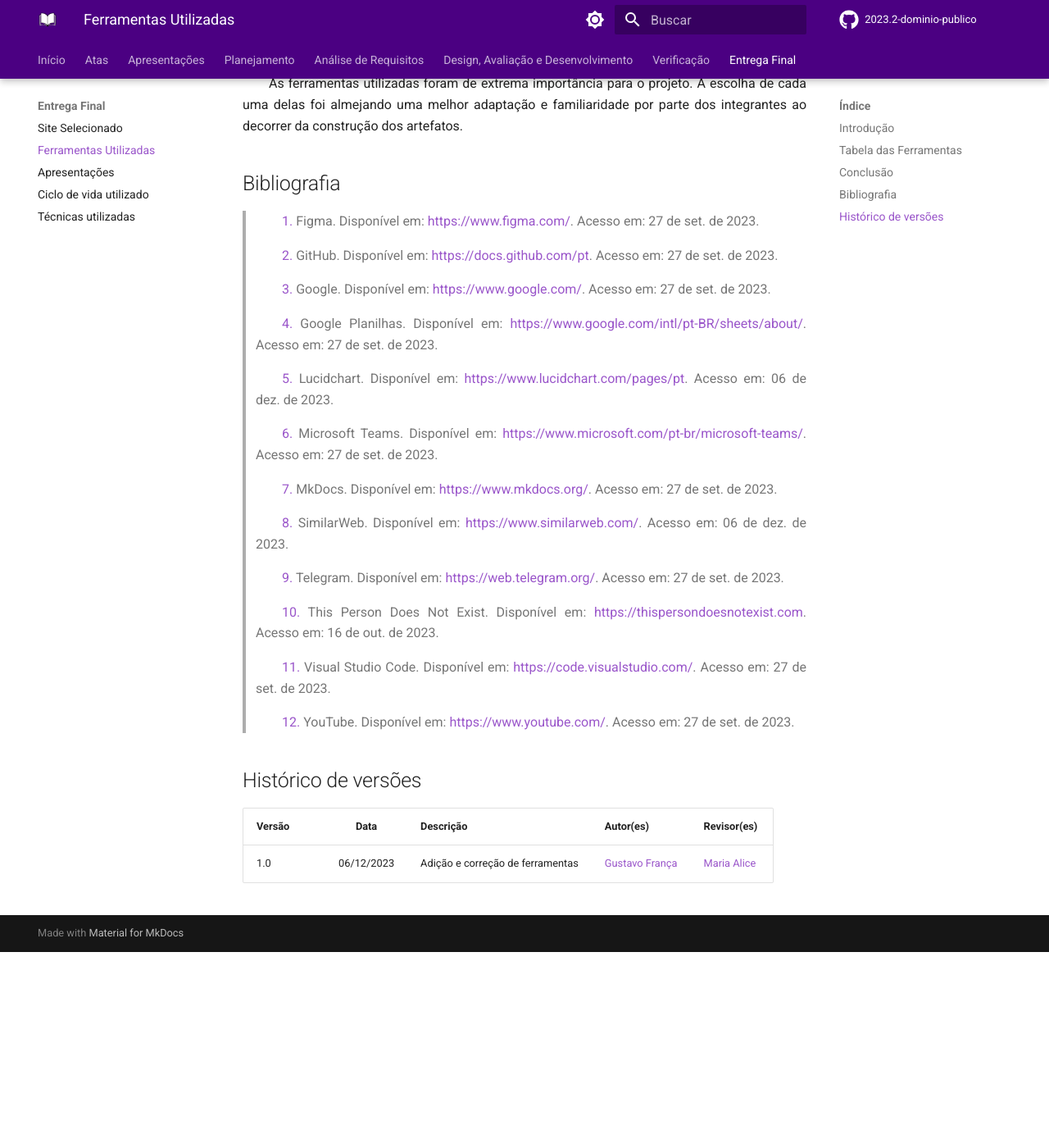
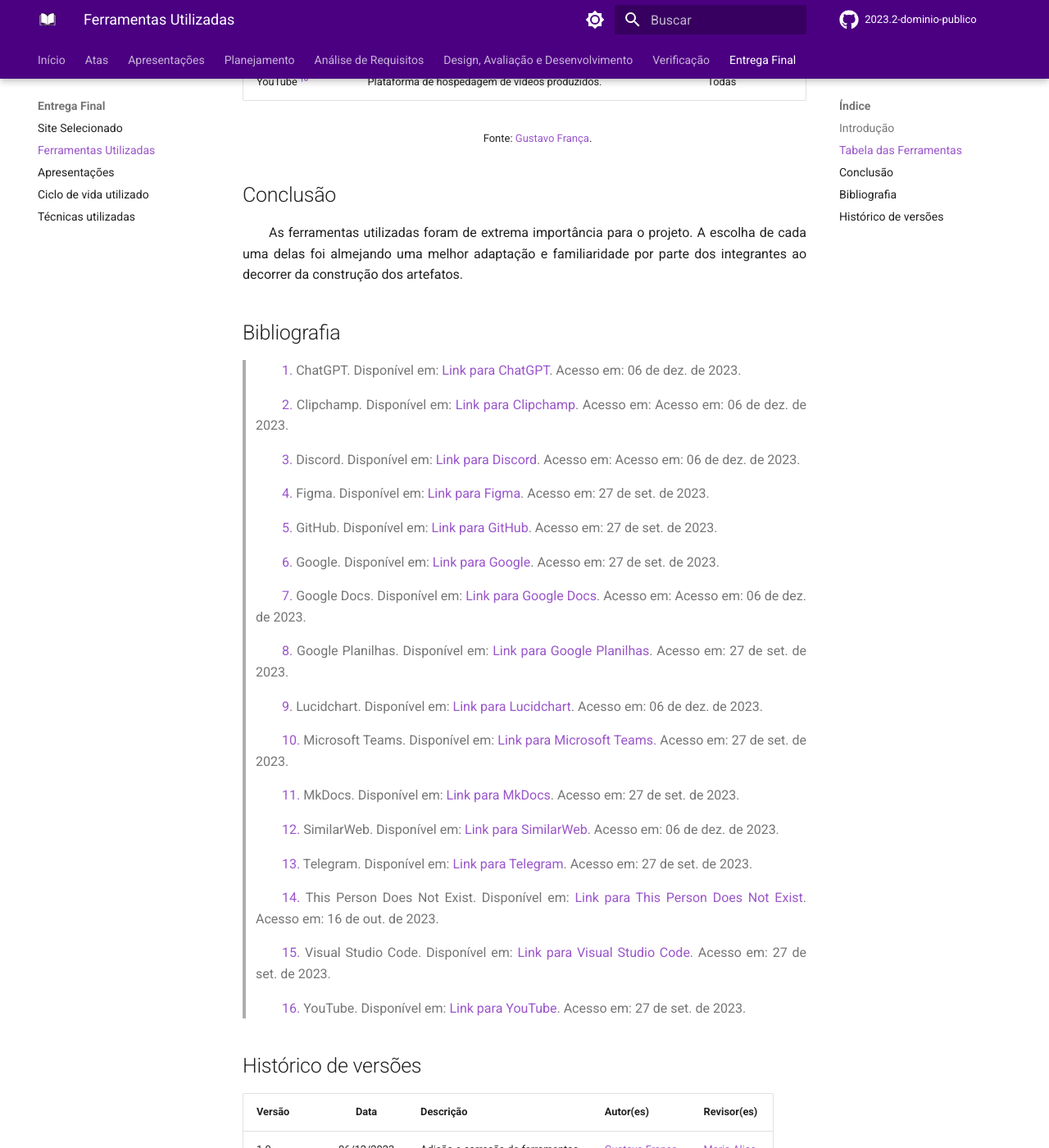
Before and after one commit to Interacao-Humano-Computador/2023.2-Dominio-Publico, an MkDocs documentation site: the page built from docs/entrega_final/ferramentas_utlizadas.md, in a window 1280 px wide and 1400 px high, scrolled down 1461 px. Shown: the whole window at 82% size. Built offline with MkDocs 1.6.1 and Material for MkDocs 9.7.7, drawn with Linux system fonts in a browser that asks for light colours; comment, search, counter and statistics services are not loaded; before the commit the page ends 2622 px from its top, so only the background shows below that; some of the changed text lies outside the part shown.

Commit message:
add-ferramentas

```diff
--- a/docs/entrega_final/ferramentas_utlizadas.md
+++ b/docs/entrega_final/ferramentas_utlizadas.md
@@ -10,20 +10,25 @@
 
 <font size="2"><p style="text-align: center">Tabela 1: Ferramentas Utilizadas </p></font>
 
-| Ferramenta         | Finalidade                                                                                                        | Etapas |
-| ------------------ | ----------------------------------------------------------------------------------------------------------------- | ------ |
-| Figma  <a id="anchor_1" href="#FRM1">¹</a>            | Produção de artefatos gráficos  na criação do [Guia de Estilo](../analise_de_requisitos/guia_de_estilo.md) e [Prótipo de ALta Fidelidade](../design_avalaiacao_desenvolvimento/nivel3/prototipo_alta_fidelidade/planejamento_avaliacao.md)            | Etapa 3, Etapa 7 e Etapa 8    |
-| GitHub <a id="anchor_2" href="#FRM2">²</a>            | Organização, versionamento e documentação de artefatos produzidos no projeto.  | Todas       |
-| Google <a id="anchor_3" href="#FRM3">³</a>             | Site para buscas de informações.                                              | Todas       |
-| Google Planilhas <a id="anchor_4" href="#FRM4">⁴</a>  | Criação de planilhas relacionadas a cronogramas e horários e verificações  na criação da [Metodologia](../planejamento/metodologia.md), na [Verificação](../verficacao/verificacao_grupo_4/) do Grupo 04 e na [Verificação](../verficacao/verificacao_grupo_5/) do Grupo 05     | Etapa 1, Etapa 6.1 e Etapa 6.2       |
-| Lucidchart <a id="anchor_5" href="#FRM5">⁵</a>        | Plataforma de construção de diagramas  na criação da [Análise de Tarefas](../analise_de_requisitos/analise_de_tarefas/hta.md)                         | Etapa 2      |
-| Microsoft Teams <a id="anchor_6" href="#FRM6">⁶</a>   | Realização de reuniões e gravações de apresentações.                           | Todas       |
-| MkDocs <a id="anchor_7" href="#FRM7">⁷</a>            | Criação de páginas de documentação.                                           | Todas       |
-| SimilarWeb   <a id="anchor_8" href="#FRM8">⁸</a>      | Plataforma de tráfico de rede  na criação do [Perfil de Usuário](../analise_de_requisitos/perfil_de_usuario.md)                                          | Etapa 2  |
-| Telegram <a id="anchor_9" href="#FRM9">⁹</a>          | Canal de comunicação principal entre a equipe.                              | Todas       |
-| This Person Does Not Exist <a id="anchor_10" href="#FRM10">¹⁰</a> | Plataforma que disponibiliza fotos de pessoas inexistentes  na criação das [Personas](../analise_de_requisitos/personas.md)       | Etapa 2       |
-| Visual Studio Code <a id="anchor_11" href="#FRM11">¹¹</a> | IDE destinado ao desenvolvimento e edição dos arquivos de documentação.     | Todas       |
-| YouTube   <a id="anchor_12" href="#FRM12">¹²</a>      | Plataforma de hospedagem de vídeos produzidos.                              | Todas       |
+| Ferramenta         | Finalidade                                                                                                        | Etapas                                           |
+| ------------------ | ----------------------------------------------------------------------------------------------------------------- | ------------------------------------------------- |
+| ChatGPT  <a id="anchor_1" href="#FRM1">¹</a>           | Chatbot de inteligência artificial                                             | Todas                                               |
+| Clipchamp  <a id="anchor_2" href="#FRM2">²</a>         | Aplicativo para edição de vídeos                                               | Todas                                               |
+| Discord  <a id="anchor_3" href="#FRM3">³</a>           | Plataforma de comunicação.                                                | Todas                                               |
+| Figma  <a id="anchor_4" href="#FRM4">⁴</a>             | Produção de artefatos gráficos  na criação do [Guia de Estilo](../analise_de_requisitos/guia_de_estilo.md) e [Prótipo de ALta Fidelidade](../design_avalaiacao_desenvolvimento/nivel3/prototipo_alta_fidelidade/planejamento_avaliacao.md)            | Etapa 3, Etapa 7 e Etapa 8                      |
+| GitHub  <a id="anchor_5" href="#FRM5">⁵</a>          | Organização, versionamento e documentação de artefatos produzidos no projeto.  | Todas                                           |
+| Google  <a id="anchor_6" href="#FRM6">⁶</a>            | Site para buscas de informações.                                              | Todas                                           |
+| Google Docs  <a id="anchor_7" href="#FRM7">⁷</a>       | Criação de arquivos compartilháveis.                                                | Todas                                               |
+| Google Planilhas  <a id="anchor_8" href="#FRM8">⁸</a> | Criação de planilhas relacionadas a cronogramas e horários e verificações  na criação da [Metodologia](../planejamento/metodologia.md), na [Verificação](../verficacao/verificacao_grupo_4/) do Grupo 04 e na [Verificação](../verficacao/verificacao_grupo_5/) do Grupo 05     | Etapa 1, Etapa 6.1 e Etapa 6.2                   |
+| Lucidchart  <a id="anchor_9" href="#FRM9">⁹</a>       | Plataforma de construção de diagramas  na criação da [Análise de Tarefas](../analise_de_requisitos/analise_de_tarefas/hta.md)                         | Etapa 2                                          |
+| Microsoft Teams  <a id="anchor_10" href="#FRM10">¹⁰</a>  | Realização de reuniões e gravações de apresentações.                           | Todas                                           |
+| MkDocs  <a id="anchor_11" href="#FRM11">¹¹</a>           | Criação de páginas de documentação.                                           | Todas                                           |
+| SimilarWeb   <a id="anchor_12" href="#FRM12">¹²</a>      | Plataforma de tráfico de rede  na criação do [Perfil de Usuário](../analise_de_requisitos/perfil_de_usuario.md)                                          | Etapa 2                                          |
+| Telegram  <a id="anchor_13" href="#FRM13">¹³</a>         | Canal de comunicação principal entre a equipe.                              | Todas                                           |
+| This Person Does Not Exist  <a id="anchor_14" href="#FRM14">¹⁴</a> | Plataforma que disponibiliza fotos de pessoas inexistentes  na criação das [Personas](../analise_de_requisitos/personas.md)       | Etapa 2                                          |
+| Visual Studio Code  <a id="anchor_15" href="#FRM15">¹⁵</a> | IDE destinado ao desenvolvimento e edição dos arquivos de documentação.     | Todas                                           |
+| YouTube   <a id="anchor_16" href="#FRM16">¹⁶</a>   | Plataforma de hospedagem de vídeos produzidos.                              | Todas                                           |
+
 
 <font size="2"><p style="text-align: center">Fonte: [Gustavo França](https://github.com/gustavofbs).</p></font>
 
@@ -33,29 +38,37 @@
 
 ## Bibliografia
 
-> <a id="FRM1" href="#anchor_1">1.</a> Figma. Disponível em: [https://www.figma.com/](). Acesso em: 27 de set. de 2023.
+> <a id="FRM1" href="#anchor_1">1.</a> ChatGPT. Disponível em: [Link para ChatGPT](https://openai.com/chatgpt). Acesso em: 06 de dez. de 2023.
 >
-> <a id="FRM2" href="#anchor_2">2.</a> GitHub. Disponível em: [https://docs.github.com/pt](). Acesso em: 27 de set. de 2023.
+> <a id="FRM2" href="#anchor_2">2.</a> Clipchamp. Disponível em: [Link para Clipchamp](https://clipchamp.com/pt-br/). Acesso em: Acesso em: 06 de dez. de 2023.
 >
-> <a id="FRM3" href="#anchor_3">3.</a> Google. Disponível em: [https://www.google.com/](). Acesso em: 27 de set. de 2023.
+> <a id="FRM3" href="#anchor_3">3.</a> Discord. Disponível em: [Link para Discord](https://discord.com/). Acesso em: Acesso em: 06 de dez. de 2023.
 >
-> <a id="FRM4" href="#anchor_4">4.</a> Google Planilhas. Disponível em: [https://www.google.com/intl/pt-BR/sheets/about/](). Acesso em: 27 de set. de 2023.
+> <a id="FRM4" href="#anchor_4">4.</a> Figma. Disponível em: [Link para Figma](https://www.figma.com/). Acesso em: 27 de set. de 2023.
 >
-> <a id="FRM5" href="#anchor_5">5.</a> Lucidchart. Disponível em: [https://www.lucidchart.com/pages/pt](). Acesso em: 06 de dez. de 2023.
+> <a id="FRM5" href="#anchor_5">5.</a> GitHub. Disponível em: [Link para GitHub](https://docs.github.com/pt). Acesso em: 27 de set. de 2023.
 >
-> <a id="FRM6" href="#anchor_6">6.</a> Microsoft Teams. Disponível em: [https://www.microsoft.com/pt-br/microsoft-teams/](). Acesso em: 27 de set. de 2023.
+> <a id="FRM6" href="#anchor_6">6.</a> Google. Disponível em: [Link para Google](https://www.google.com/). Acesso em: 27 de set. de 2023.
 >
-> <a id="FRM7" href="#anchor_7">7.</a> MkDocs. Disponível em: [https://www.mkdocs.org/](). Acesso em: 27 de set. de 2023.
+> <a id="FRM7" href="#anchor_7">7.</a> Google Docs. Disponível em: [Link para Google Docs](https://docs.google.com/). Acesso em: Acesso em: 06 de dez. de 2023.
 >
-> <a id="FRM8" href="#anchor_8">8.</a> SimilarWeb. Disponível em: [https://www.similarweb.com/](). Acesso em: 06 de dez. de 2023.
+> <a id="FRM8" href="#anchor_8">8.</a> Google Planilhas. Disponível em: [Link para Google Planilhas](https://www.google.com/intl/pt-BR/sheets/about/). Acesso em: 27 de set. de 2023.
 >
-> <a id="FRM9" href="#anchor_9">9.</a> Telegram. Disponível em: [https://web.telegram.org/](). Acesso em: 27 de set. de 2023.
+> <a id="FRM9" href="#anchor_9">9.</a> Lucidchart. Disponível em: [Link para Lucidchart](https://www.lucidchart.com/pages/pt). Acesso em: 06 de dez. de 2023.
 >
-> <a id="FRM10" href="#anchor_10">10.</a> This Person Does Not Exist. Disponível em: [https://thispersondoesnotexist.com](). Acesso em: 16 de out. de 2023.
+> <a id="FRM10" href="#anchor_10">10.</a> Microsoft Teams. Disponível em: [Link para Microsoft Teams](https://www.microsoft.com/pt-br/microsoft-teams/). Acesso em: 27 de set. de 2023.
 >
-> <a id="FRM11" href="#anchor 11">11.</a> Visual Studio Code. Disponível em: [https://code.visualstudio.com/](). Acesso em: 27 de set. de 2023.
+> <a id="FRM11" href="#anchor_11">11.</a> MkDocs. Disponível em: [Link para MkDocs](https://www.mkdocs.org/). Acesso em: 27 de set. de 2023.
 >
-> <a id="FRM12" href="#anchor_12">12.</a> YouTube. Disponível em: [https://www.youtube.com/](). Acesso em: 27 de set. de 2023.
+> <a id="FRM12" href="#anchor_12">12.</a> SimilarWeb. Disponível em: [Link para SimilarWeb](https://www.similarweb.com/). Acesso em: 06 de dez. de 2023.
+>
+> <a id="FRM13" href="#anchor_13">13.</a> Telegram. Disponível em: [Link para Telegram](https://web.telegram.org/). Acesso em: 27 de set. de 2023.
+>
+> <a id="FRM14" href="#anchor_14">14.</a> This Person Does Not Exist. Disponível em: [Link para This Person Does Not Exist](https://thispersondoesnotexist.com). Acesso em: 16 de out. de 2023.
+>
+> <a id="FRM15" href="#anchor_15">15.</a> Visual Studio Code. Disponível em: [Link para Visual Studio Code](https://code.visualstudio.com/). Acesso em: 27 de set. de 2023.
+>
+> <a id="FRM16" href="#anchor_16">16.</a> YouTube. Disponível em: [Link para YouTube](https://www.youtube.com/). Acesso em: 27 de set. de 2023.
 >
 
 
@@ -64,3 +77,4 @@
 | Versão |    Data    | Descrição                              | Autor(es)                                       | Revisor(es)                                    |
 | ------ | :--------: | -------------------------------------- | ----------------------------------------------- | ---------------------------------------------- |
 | 1.0    | 06/12/2023 | Adição e correção de ferramentas       | [Gustavo França](https://github.com/gustavofbs) | [Maria Alice](https://github.com/Maliz30)      |
+| 1.1    | 06/12/2023 | Finalização do artefato                | [Victor Hugo](https://github.com/ViictorHugoo)  | [Maria Alice](https://github.com/Maliz30)      |
--- a/docs/planejamento/ferramentas.md
+++ b/docs/planejamento/ferramentas.md
@@ -14,20 +14,25 @@
 
 <font size="2"><p style="text-align: center">Tabela 1: Ferramentas utilizadas no projeto.</p></font>
 
-| Ferramenta         | Descrição                                                                                                        |
+| Ferramenta         | Descrição                                                                                                         |
 | ------------------ | ----------------------------------------------------------------------------------------------------------------- |
-| Figma  <a id="anchor_1" href="#FRM1">¹</a>            | Produção de artefatos gráficos.
-| GitHub <a id="anchor_2" href="#FRM2">²</a>            | Organização, versionamento e documentação de artefatos produzidos no projeto.  |
-| Google <a id="anchor_3" href="#FRM3">³</a>            | Site para buscas de informações.                                              |
-| Google Planilhas <a id="anchor_4" href="#FRM4">⁴</a>  | Criação de planilhas relacionadas a cronogramas e horários e verificações.   |
-| Lucidchart <a id="anchor_5" href="#FRM5">⁵</a>        | Plataforma de construção de diagramas. |
-| Microsoft Teams <a id="anchor_6" href="#FRM6">⁶</a>   | Realização de reuniões e gravações de apresentações. |
-| MkDocs <a id="anchor_7" href="#FRM7">⁷</a>            | Criação de páginas de documentação.     |
-| SimilarWeb   <a id="anchor_8" href="#FRM8">⁸</a>      | Plataforma de tráfico de rede.  |
-| Telegram <a id="anchor_9" href="#FRM9">⁹</a>          | Canal de comunicação principal entre a equipe.   |
-| This Person Does Not Exist <a id="anchor_10" href="#FRM10">¹⁰</a> | Plataforma que disponibiliza fotos de pessoas inexistentes.  |
-| Visual Studio Code <a id="anchor_11" href="#FRM11">¹¹</a> | IDE destinado ao desenvolvimento e edição dos arquivos de documentação. |
-| YouTube   <a id="anchor_12" href="#FRM12">¹²</a>      | Plataforma de hospedagem de vídeos produzidos.  |
+| ChatGPT  <a id="anchor_1" href="#FRM1">¹</a>          | Chatbot de inteligência artificial.                                             |
+| Clipchamp  <a id="anchor_2" href="#FRM2">²</a>        | Aplicativo para edição de vídeos.                                               |
+| Discord  <a id="anchor_3" href="#FRM3">³</a>          | Plataforma de comunicação.                                                |
+| Figma  <a id="anchor_4" href="#FRM4">⁴</a>            | Produção de artefatos gráficos.                                                |
+| GitHub <a id="anchor_5" href="#FRM5">⁵</a>            | Organização, versionamento e documentação de artefatos produzidos no projeto.  |
+| Google <a id="anchor_6" href="#FRM6">⁶</a>            | Site para buscas de informações.                                              |
+| Google Docs  <a id="anchor_7" href="#FRM7">⁷</a>      | Criação de arquivos compartilháveis.                                                |
+| Google Planilhas <a id="anchor_8" href="#FRM8">⁸</a>  | Criação de planilhas relacionadas a cronogramas e horários e verificações.   |
+| Lucidchart <a id="anchor_9" href="#FRM9">⁹</a>        | Plataforma de construção de diagramas. |
+| Microsoft Teams <a id="anchor_10" href="#FRM10">¹⁰</a>   | Realização de reuniões e gravações de apresentações. |
+| MkDocs <a id="anchor_11" href="#FRM11">¹¹</a>            | Criação de páginas de documentação.     |
+| SimilarWeb   <a id="anchor_12" href="#FRM12">¹²</a>      | Plataforma de tráfico de rede.  |
+| Telegram <a id="anchor_13" href="#FRM13">¹³</a>          | Canal de comunicação principal entre a equipe.   |
+| This Person Does Not Exist <a id="anchor_14" href="#FRM14">¹⁴</a> | Plataforma que disponibiliza fotos de pessoas inexistentes.  |
+| Visual Studio Code <a id="anchor_15" href="#FRM15">¹⁵</a> | IDE destinado ao desenvolvimento e edição dos arquivos de documentação. |
+| YouTube   <a id="anchor_16" href="#FRM16">¹⁶</a>      | Plataforma de hospedagem de vídeos produzidos.  |
+
 
 </center>
 
@@ -35,29 +40,39 @@
 
 ## Referências
 
-> <a id="FRM1" href="#anchor_1">1.</a> Figma. Disponível em: [https://www.figma.com/](). Acesso em: 27 de set. de 2023.
+## Bibliografia
+
+> <a id="FRM1" href="#anchor_1">1.</a> ChatGPT. Disponível em: [Link para ChatGPT](https://openai.com/chatgpt). Acesso em: 06 de dez. de 2023.
 >
-> <a id="FRM2" href="#anchor_2">2.</a> GitHub. Disponível em: [https://docs.github.com/pt](). Acesso em: 27 de set. de 2023.
+> <a id="FRM2" href="#anchor_2">2.</a> Clipchamp. Disponível em: [Link para Clipchamp](https://clipchamp.com/pt-br/). Acesso em: Acesso em: 06 de dez. de 2023.
 >
-> <a id="FRM3" href="#anchor_3">3.</a> Google. Disponível em: [https://www.google.com/](). Acesso em: 27 de set. de 2023.
+> <a id="FRM3" href="#anchor_3">3.</a> Discord. Disponível em: [Link para Discord](https://discord.com/). Acesso em: Acesso em: 06 de dez. de 2023.
 >
-> <a id="FRM4" href="#anchor_4">4.</a> Google Planilhas. Disponível em: [https://www.google.com/intl/pt-BR/sheets/about/](). Acesso em: 27 de set. de 2023.
+> <a id="FRM4" href="#anchor_4">4.</a> Figma. Disponível em: [Link para Figma](https://www.figma.com/). Acesso em: 27 de set. de 2023.
 >
-> <a id="FRM5" href="#anchor_5">5.</a> Lucidchart. Disponível em: [https://www.lucidchart.com/pages/pt](). Acesso em: 06 de dez. de 2023.
+> <a id="FRM5" href="#anchor_5">5.</a> GitHub. Disponível em: [Link para GitHub](https://docs.github.com/pt). Acesso em: 27 de set. de 2023.
 >
-> <a id="FRM6" href="#anchor_6">6.</a> Microsoft Teams. Disponível em: [https://www.microsoft.com/pt-br/microsoft-teams/](). Acesso em: 27 de set. de 2023.
+> <a id="FRM6" href="#anchor_6">6.</a> Google. Disponível em: [Link para Google](https://www.google.com/). Acesso em: 27 de set. de 2023.
 >
-> <a id="FRM7" href="#anchor_7">7.</a> MkDocs. Disponível em: [https://www.mkdocs.org/](). Acesso em: 27 de set. de 2023.
+> <a id="FRM7" href="#anchor_7">7.</a> Google Docs. Disponível em: [Link para Google Docs](https://docs.google.com/). Acesso em: Acesso em: 06 de dez. de 2023.
 >
-> <a id="FRM8" href="#anchor_8">8.</a> SimilarWeb. Disponível em: [https://www.similarweb.com/](). Acesso em: 06 de dez. de 2023.
+> <a id="FRM8" href="#anchor_8">8.</a> Google Planilhas. Disponível em: [Link para Google Planilhas](https://www.google.com/intl/pt-BR/sheets/about/). Acesso em: 27 de set. de 2023.
 >
-> <a id="FRM9" href="#anchor_9">9.</a> Telegram. Disponível em: [https://web.telegram.org/](). Acesso em: 27 de set. de 2023.
+> <a id="FRM9" href="#anchor_9">9.</a> Lucidchart. Disponível em: [Link para Lucidchart](https://www.lucidchart.com/pages/pt). Acesso em: 06 de dez. de 2023.
 >
-> <a id="FRM10" href="#anchor_10">10.</a> This Person Does Not Exist. Disponível em: [https://thispersondoesnotexist.com](). Acesso em: 16 de out. de 2023.
+> <a id="FRM10" href="#anchor_10">10.</a> Microsoft Teams. Disponível em: [Link para Microsoft Teams](https://www.microsoft.com/pt-br/microsoft-teams/). Acesso em: 27 de set. de 2023.
 >
-> <a id="FRM11" href="#anchor 11">11.</a> Visual Studio Code. Disponível em: [https://code.visualstudio.com/](). Acesso em: 27 de set. de 2023.
+> <a id="FRM11" href="#anchor_11">11.</a> MkDocs. Disponível em: [Link para MkDocs](https://www.mkdocs.org/). Acesso em: 27 de set. de 2023.
 >
-> <a id="FRM12" href="#anchor_12">12.</a> YouTube. Disponível em: [https://www.youtube.com/](). Acesso em: 27 de set. de 2023.
+> <a id="FRM12" href="#anchor_12">12.</a> SimilarWeb. Disponível em: [Link para SimilarWeb](https://www.similarweb.com/). Acesso em: 06 de dez. de 2023.
+>
+> <a id="FRM13" href="#anchor_13">13.</a> Telegram. Disponível em: [Link para Telegram](https://web.telegram.org/). Acesso em: 27 de set. de 2023.
+>
+> <a id="FRM14" href="#anchor_14">14.</a> This Person Does Not Exist. Disponível em: [Link para This Person Does Not Exist](https://thispersondoesnotexist.com). Acesso em: 16 de out. de 2023.
+>
+> <a id="FRM15" href="#anchor_15">15.</a> Visual Studio Code. Disponível em: [Link para Visual Studio Code](https://code.visualstudio.com/). Acesso em: 27 de set. de 2023.
+>
+> <a id="FRM16" href="#anchor_16">16.</a> YouTube. Disponível em: [Link para YouTube](https://www.youtube.com/). Acesso em: 27 de set. de 2023.
 
 
 
```
